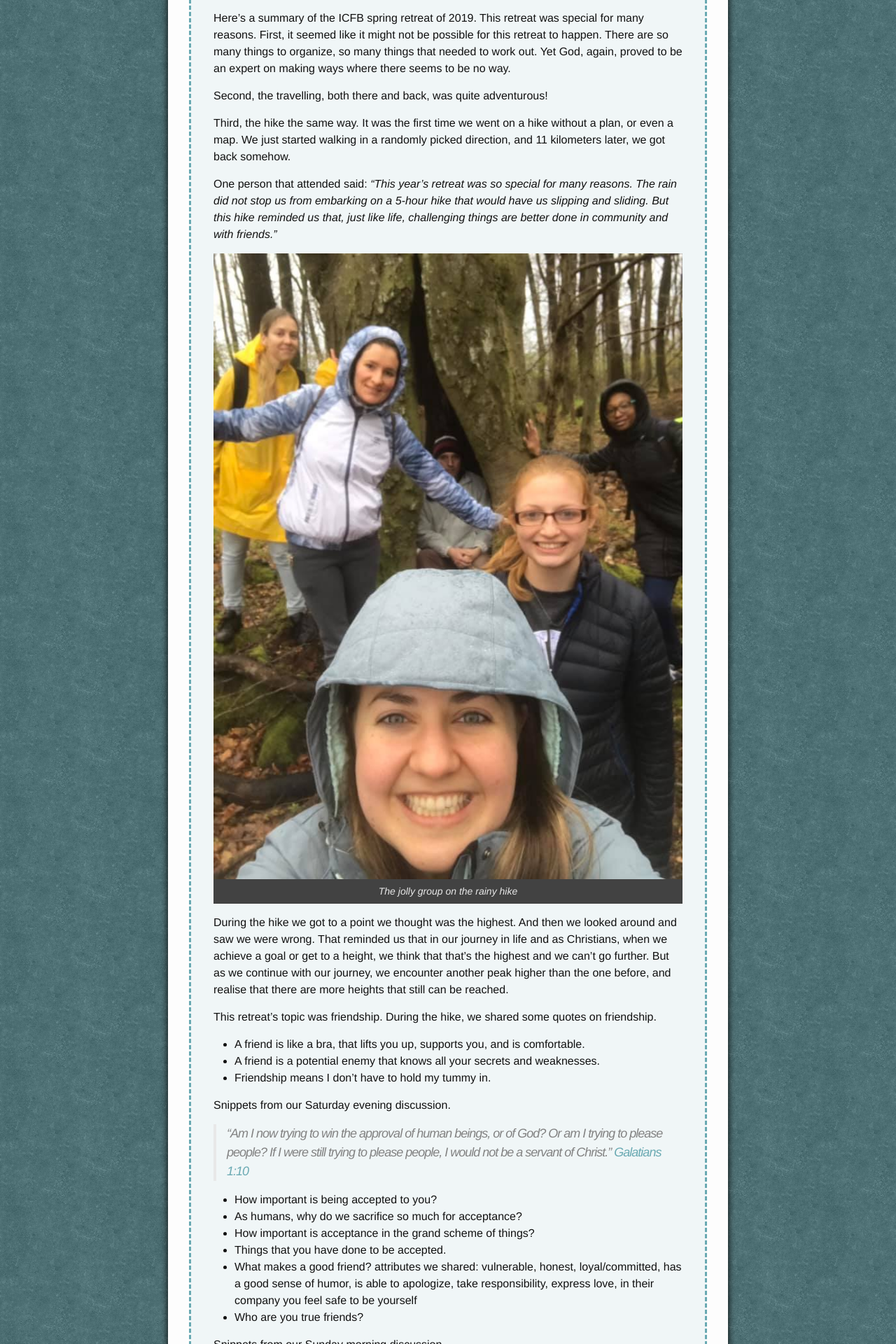
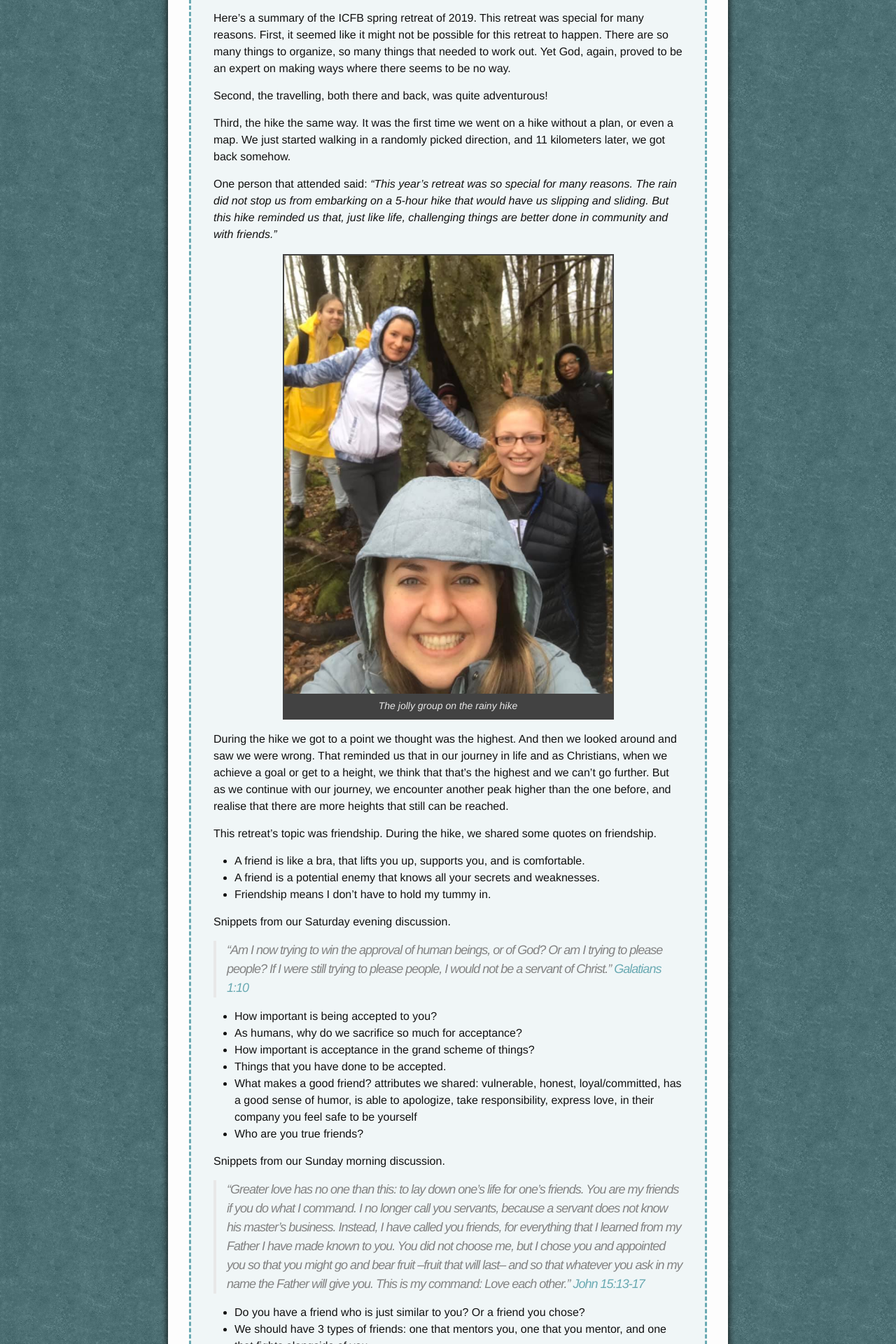
Before and after one commit to sionleroux/icfbudapest.org, a Jekyll site: the page built from index.md, in a window 1280 px wide. Shown: the part 1170-3090 px from the top of the page at 70% size. Built offline with Jekyll 4.4.1, drawn with Linux system fonts in a browser that asks for light colours.

Commit message:
Make attributed photos less big on large computer screens
Especially the photo on the main blog page is huge because I didn't
consider portrait photos, so I've now limited these to 70% of the
article with from 100% and added a few minimal tweaks to the label.

```diff
--- a/_sass/_layout.scss
+++ b/_sass/_layout.scss
@@ -328,6 +328,12 @@
     font-style: italic;
     padding-bottom: 0.5em;
     text-align: center;
+    max-width: 70%;
+    margin: 1rem auto;
+    border: 2px solid $grey-color-dark;
+    @include media-query($on-mobile) {
+        max-width: 100%;
+    }
     img {
         margin-bottom: 0.5em;
     }
```
